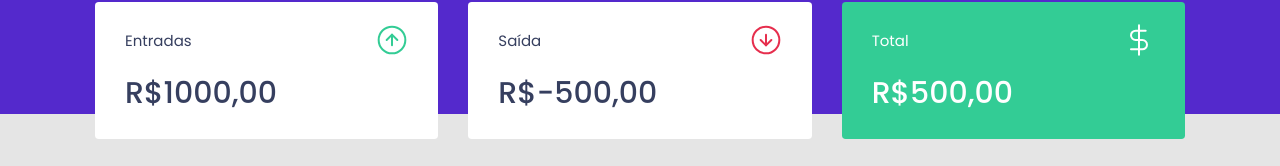
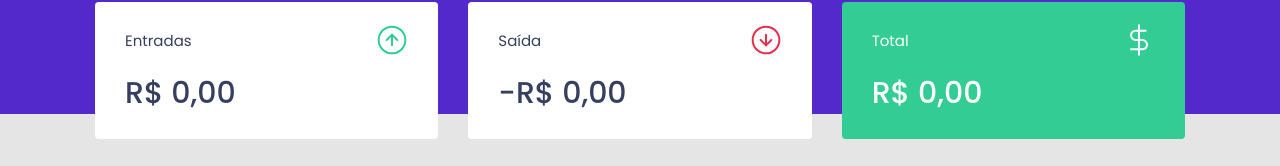
Before and after one commit to DIOGO-MOTA/DDnoney, a React (Create React App) app: page / in a window 1280 px wide. Shown: the part 141-307 px from the top of the page. Built offline with nearby package versions, Linux system fonts and the light colour scheme; no server answers; what miragejs would draw is missing.

Commit message:
finished project

```diff
--- a/src/App.tsx
+++ b/src/App.tsx
@@ -3,7 +3,7 @@
 
 import Header from './components/Header';
 import Dashboard from './components/Dashboard';
-import { TransactionProvider } from './TransactionsContext';
+import { TransactionProvider } from './hooks/useTransactions';
 
 
 const App: React.FC = () => {
--- a/src/components/NewTransactionModal/index.tsx
+++ b/src/components/NewTransactionModal/index.tsx
@@ -1,6 +1,6 @@
-import React, { FormEvent, useContext, useState } from 'react';
+import React, { FormEvent, useState } from 'react';
 import Modal from 'react-modal';
-import { TransactionsContext } from '../../TransactionsContext';
+import { useTransactions } from '../../hooks/useTransactions';
 
 
 import closeImg from '../../assets/close.svg';
@@ -15,22 +15,28 @@
 }
 
 const NewTransactionModal: React.FC<NewTransactionModalProps> = ({ isOpen, onRequestClose }) => {
-  const { createTransaction } = useContext(TransactionsContext);
+  const { createTransaction } = useTransactions();
 
   const [title, setTitle] = useState('')
   const [amount, setAmount] = useState(0)
   const [type, setType] = useState('deposit');
   const [category, setCategory] = useState('')
 
- function handleCreateNewTransaction(event: FormEvent) {
+  async function handleCreateNewTransaction(event: FormEvent) {
     event.preventDefault();
 
-   createTransaction({
-     title,
-     amount,
-     category,
-     type,
-   })
+    await createTransaction({
+      title,
+      amount,
+      category,
+      type,
+    })
+
+    setTitle('')
+    setAmount(0)
+    setType('deposit')
+    setCategory('')
+    onRequestClose()
 
   }
 
--- a/src/components/Summary/index.tsx
+++ b/src/components/Summary/index.tsx
@@ -1,14 +1,31 @@
-import React, { useContext } from 'react';
+import React from 'react';
 
 import incomeImg from '../../assets/income.svg';
 import outcomeImg from '../../assets/outcome.svg';
 import totalImg from '../../assets/total.svg';
-import { TransactionsContext } from '../../TransactionsContext';
+import { useTransactions } from '../../hooks/useTransactions';
 
 import { Container } from './styles';
 
 const Summary: React.FC = () => {
-  const { transactions } = useContext(TransactionsContext);
+  const { transactions } = useTransactions();
+
+  const summary = transactions.reduce((acc, transaction) => {
+    if (transaction.type === 'deposit') {
+      acc.deposits += transaction.amount;
+      acc.total += transaction.amount;
+    } else {
+      acc.withdraws += transaction.amount;
+      acc.total -= transaction.amount;
+
+    }
+
+    return acc;
+  }, {
+    deposits: 0,
+    withdraws: 0,
+    total: 0,
+  })
 
   return (
     <Container>
@@ -17,7 +34,11 @@
           <p>Entradas</p>
           <img src={incomeImg} alt="Entradas" />
         </header>
-        <strong>R$1000,00</strong>
+        <strong>
+          {new Intl.NumberFormat('pt-BR', {
+            style: 'currency',
+            currency: 'BRL'
+          }).format(summary.deposits)}</strong>
       </div>
 
       <div>
@@ -25,7 +46,13 @@
           <p>Saída</p>
           <img src={outcomeImg} alt="Saída" />
         </header>
-        <strong>R$-500,00</strong>
+        <strong>
+          -
+          {new Intl.NumberFormat('pt-BR', {
+            style: 'currency',
+            currency: 'BRL'
+          }).format(summary.withdraws)}
+        </strong>
       </div>
 
 
@@ -34,7 +61,12 @@
           <p>Total</p>
           <img src={totalImg} alt="Total" />
         </header>
-        <strong>R$500,00</strong>
+        <strong>
+          {new Intl.NumberFormat('pt-BR', {
+            style: 'currency',
+            currency: 'BRL'
+          }).format(summary.total)}
+        </strong>
       </div>
 
     </Container>
--- a/src/components/TransactionsTable/index.tsx
+++ b/src/components/TransactionsTable/index.tsx
@@ -1,11 +1,11 @@
-import React, { useContext} from 'react';
-import { TransactionsContext } from '../../TransactionsContext';
+import React from 'react';
+import { useTransactions } from '../../hooks/useTransactions';
 
 import { Container } from './styles';
 
 
 const TransactionsTable: React.FC = () => {
-  const { transactions } = useContext(TransactionsContext);
+  const { transactions } = useTransactions();
 
   return (
     <Container>
--- a/src/TransactionsContext.tsx
+++ b/src/hooks/useTransactions.tsx
@@ -1,5 +1,5 @@
-import { createContext, useEffect, useState, ReactNode } from 'react';
-import api from './services/api';
+import { createContext, useEffect, useState, ReactNode, useContext } from 'react';
+import api from '../services/api';
 
 interface Transaction {
   id: number;
@@ -23,10 +23,10 @@
 
 interface TransactionsContexData {
   transactions: Transaction[];
-  createTransaction: (transaction: TransactionInput) => void;
+  createTransaction: (transaction: TransactionInput) => Promise<void>;
 }
 
-export const TransactionsContext = createContext<TransactionsContexData>(
+const TransactionsContext = createContext<TransactionsContexData>(
   {} as TransactionsContexData
   );
 
@@ -38,8 +38,18 @@
       .then(response => setTransactions(response.data.transactions));
   }, []);
 
-  function createTransaction(transaction: TransactionInput) {
-    api.post('/transactions', transaction);
+  async function createTransaction(transactionInput: TransactionInput) {
+   const response = await api.post('/transactions',{
+     ... transactionInput,
+     createdAt: new Date(),
+    });
+
+    const { transaction } = response.data;
+
+    setTransactions([
+      ...transactions,
+      transaction,
+    ]);
   }
 
   return (
@@ -48,4 +58,11 @@
     </TransactionsContext.Provider>
   )
 
+
 }
+
+export function useTransactions() {
+  const context = useContext(TransactionsContext);
+
+  return context;
+}
```
Also changed, not shown: page.png (added), 1 other file (tests, documents, lock files or other folders).
